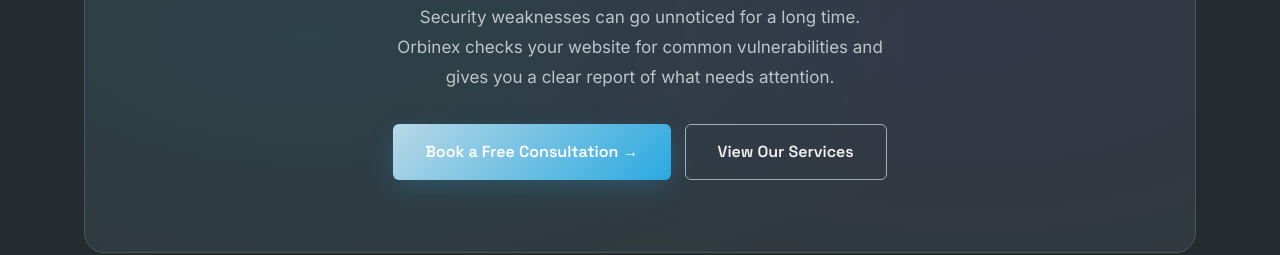
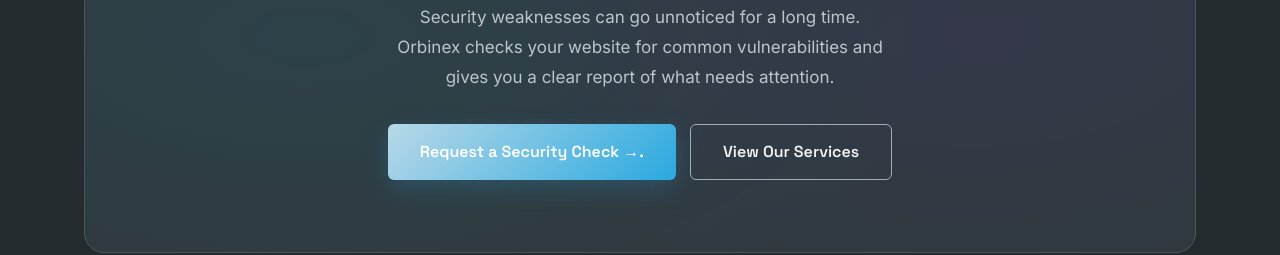
Before and after one commit to competitionrocketmg-sudo/Orbinex-Website, a plain HTML site: page index.html in a window 1280 px wide. Shown: the part 6060-6315 px from the top of the page. Drawn offline with Linux system fonts and the light colour scheme.

Commit message:
Update Orbinex website

```diff
--- a/index.html
+++ b/index.html
@@ -1608,7 +1608,7 @@ h1, h2, h3, h4,
       <h2>How Secure Is Your Website?</h2>
       <p>Security weaknesses can go unnoticed for a long time. Orbinex checks your website for common vulnerabilities and gives you a clear report of what needs attention.</p>
       <div class="cta-actions">
-        <a href="#contact" class="btn btn-primary" style="font-size:1rem;padding:14px 32px;">Book a Free Consultation →</a>
+        <a href="#contact" class="btn btn-primary" style="font-size:1rem;padding:14px 32px;">Request a Security Check →.</a>
         <a href="#services" class="btn btn-outline" style="font-size:1rem;padding:14px 32px;">View Our Services</a>
       </div>
     </div>
```
